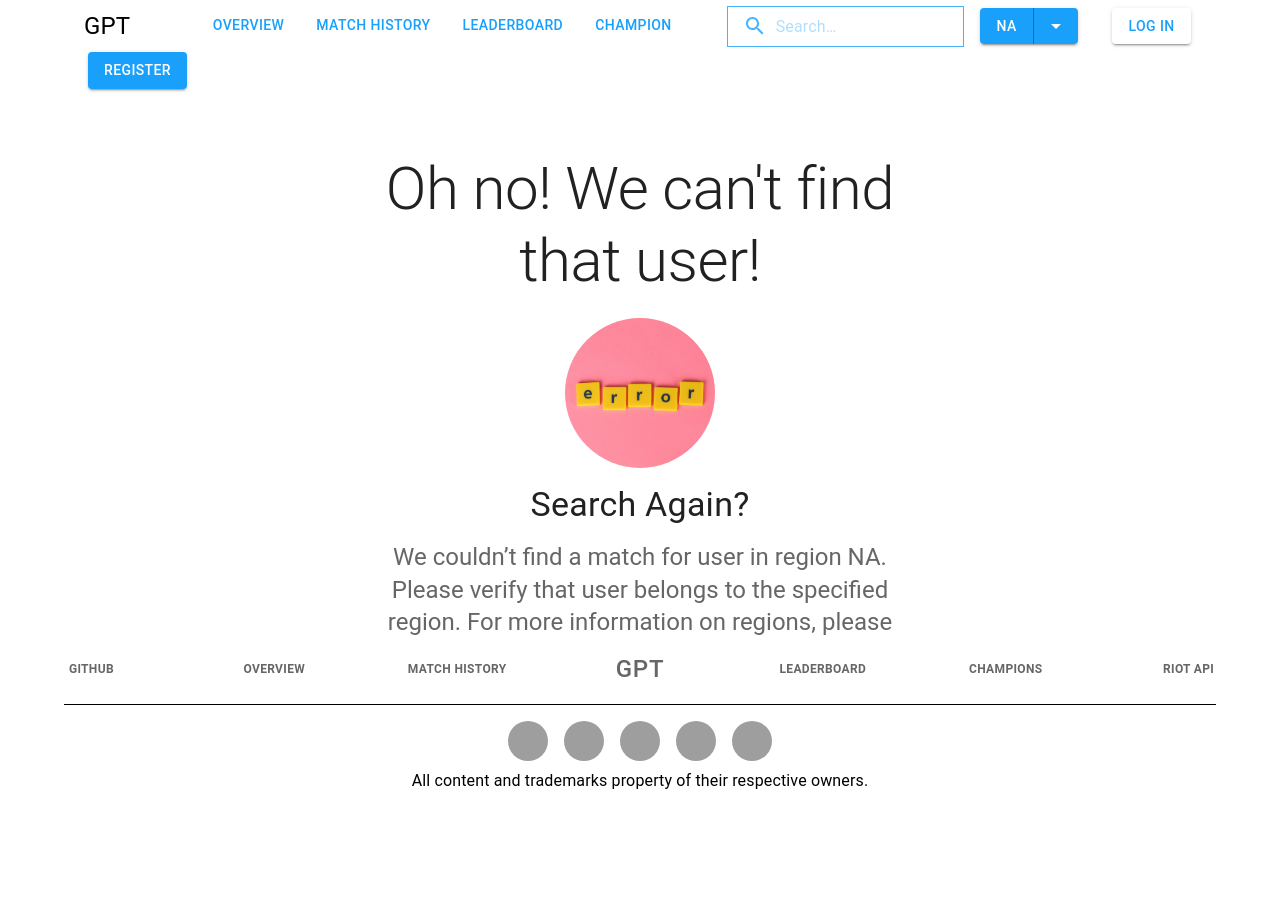
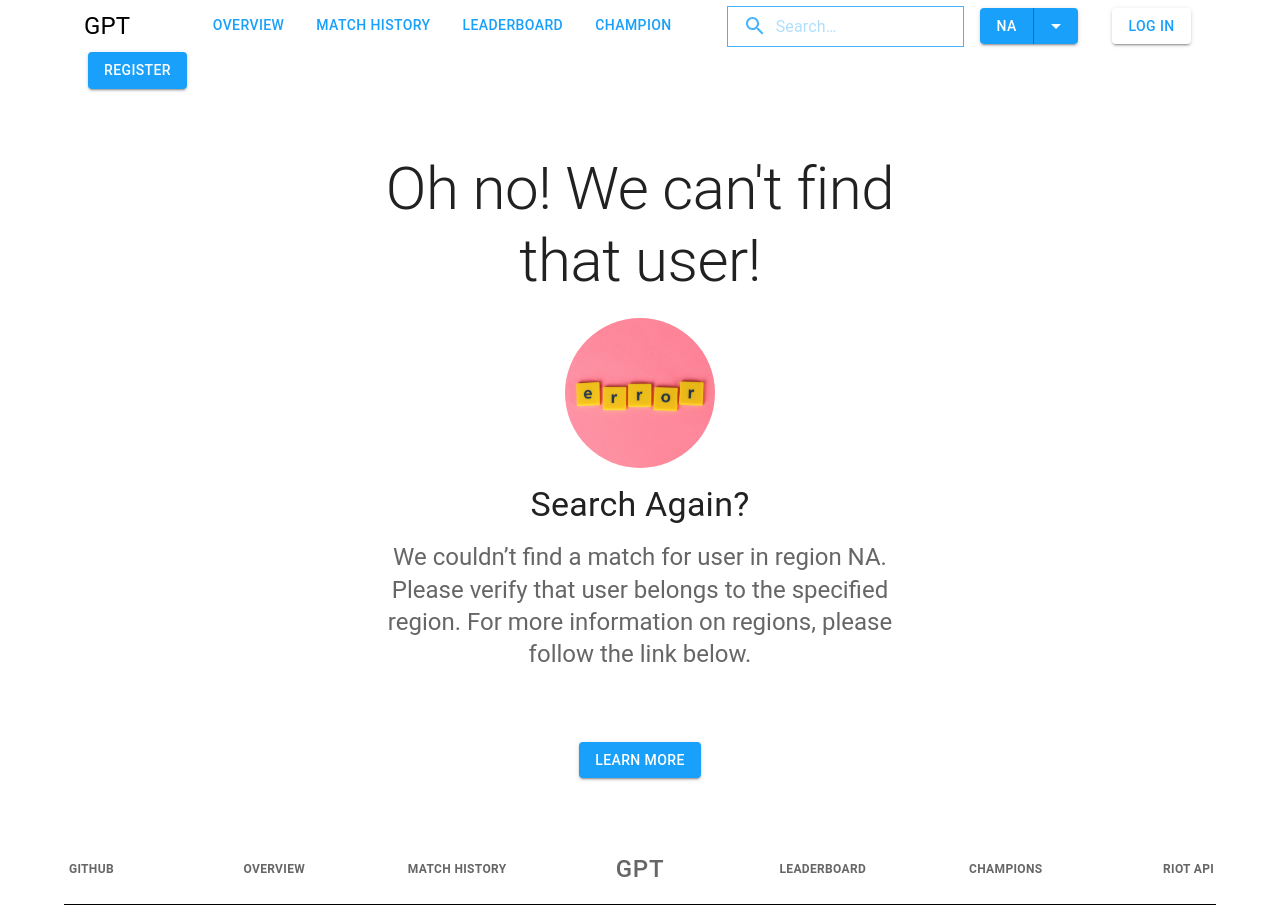
Before and after one commit to sunnydl/GamePerformanceTracker, a React (Create React App) app in the folder frontend/: page /usernotfound in a window 1280 px wide. Shown: the top 919 px of the page. Before the commit the page ends 802 px from the top, so only its background shows below. Built offline with nearby package versions, Linux system fonts and the light colour scheme; grey boxes are pictures that could not be loaded.

Commit message:
Finish the error page details. #83

```diff
--- a/frontend/src/pages/UserNotFound/components/ExtraLink.tsx
+++ b/frontend/src/pages/UserNotFound/components/ExtraLink.tsx
@@ -2,6 +2,8 @@ import Button from '@mui/material/Button';
 import { createTheme, ThemeProvider } from '@mui/material/styles';
 import Stack from '@mui/material/Stack';
 import { Link } from 'react-router-dom';
+import CssBaseline from '@mui/material/CssBaseline';
+import Container from '@mui/material/Container';
 
 const theme = createTheme({
   palette: {
@@ -23,19 +25,22 @@ const theme = createTheme({
 function ExtraLink(){
     return (
     <ThemeProvider theme={theme}>
-        <Stack
+      <CssBaseline />
+      <Container sx={{ pt: 5, pb: 20 }} maxWidth="md">
+          <Stack
             sx={{ pt: 0 }}
             direction="row"
             spacing={2}
             justifyContent="center"
-        >
+          >
             <Button
                 color="secondary"
                 variant="contained"
                 component={Link} to={{pathname: "https://leagueoflegends.fandom.com/wiki/Region_(Legends_of_Runeterra)"}} target="_blank">
                     Learn More
             </Button>
-        </Stack>
+          </Stack>
+        </Container>
     </ThemeProvider>
   );
 }
--- a/frontend/src/pages/UserNotFound/components/SummonerNotFound.tsx
+++ b/frontend/src/pages/UserNotFound/components/SummonerNotFound.tsx
@@ -32,7 +32,7 @@ function SummonerNotFound() {
     return (
       <ThemeProvider theme={theme}>
         <CssBaseline />
-        <main data-testid="home" >
+        <main data-testid="NotFound" >
           <Box
             sx={{
               bgcolor: 'background.paper',
--- a/frontend/src/pages/UserNotFound/components/topSection.tsx
+++ b/frontend/src/pages/UserNotFound/components/topSection.tsx
@@ -29,7 +29,7 @@ function TopSection() {
     return (
       <ThemeProvider theme={theme}>
         <CssBaseline />
-        <main data-testid="home" >
+        <main data-testid="topSection" >
           <Box
             sx={{
               bgcolor: 'background.paper',
```
